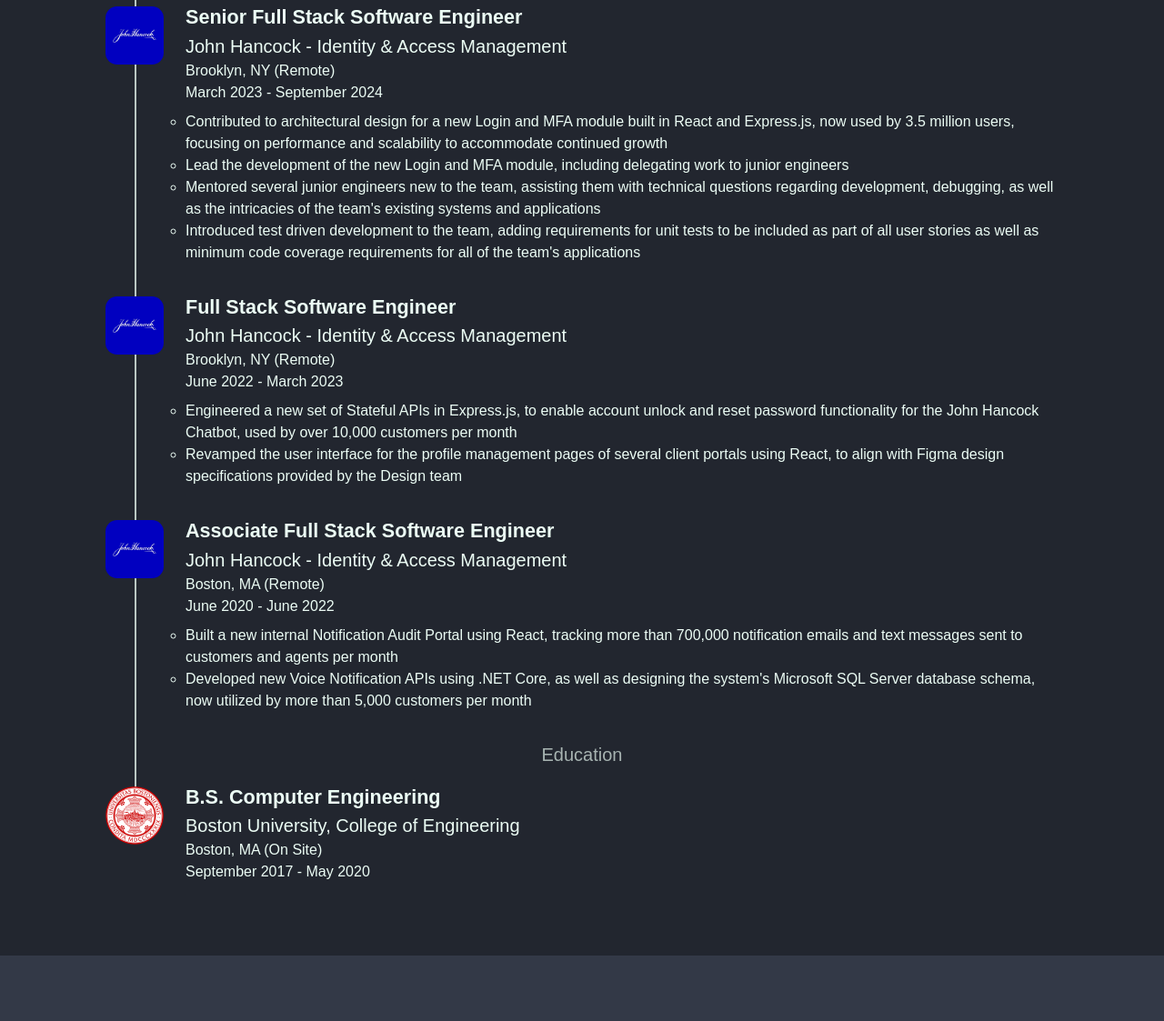
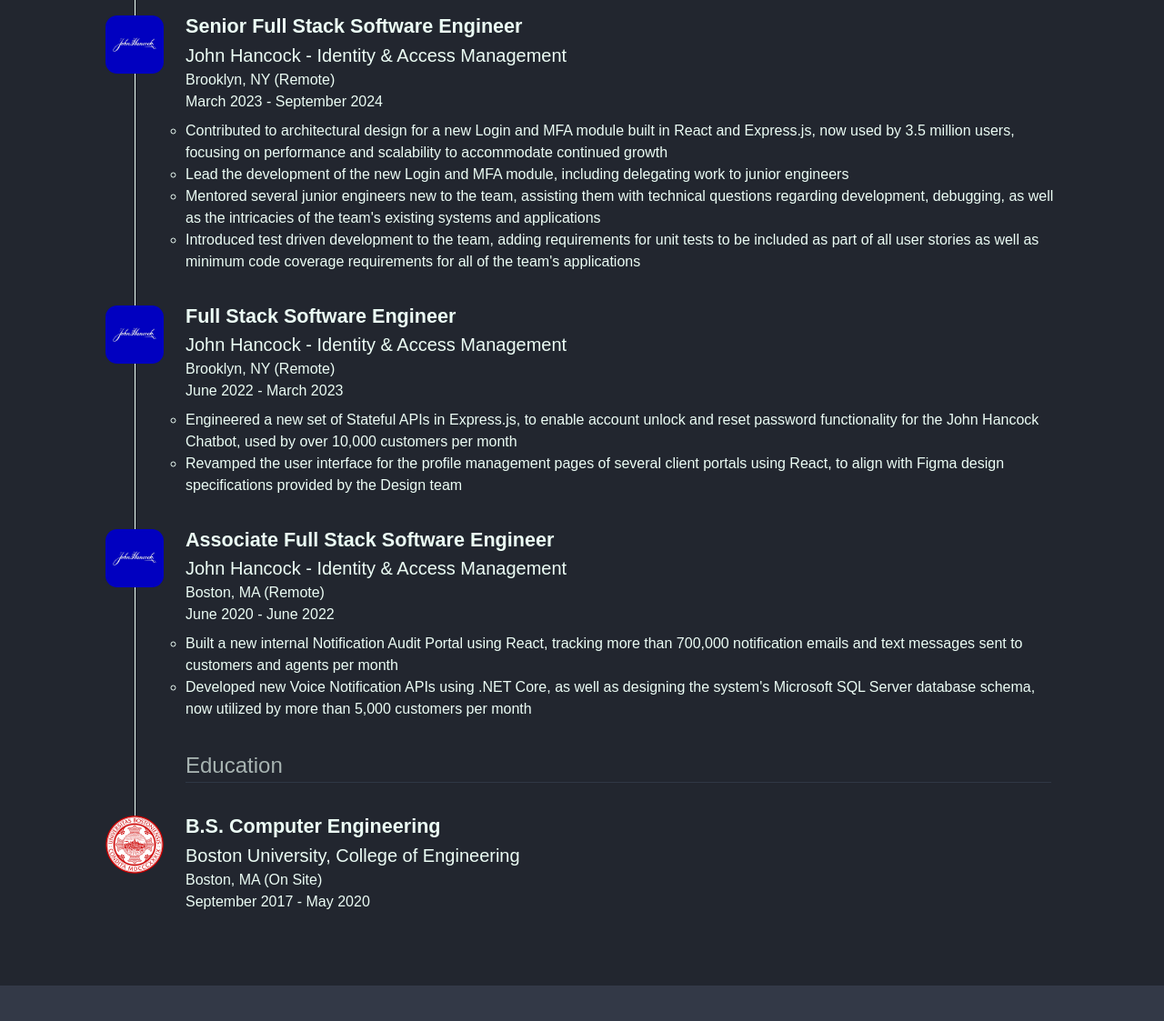
Before and after one commit to alexsalmi/portfolio, an Astro site: page / in a window 1280 px wide. Shown: the part 1943-3066 px from the top of the page at 91% size. Built offline with nearby package versions, Linux system fonts and the light colour scheme; Astro itself is replaced by a stand-in of ours; a web font is replaced by a local one.

Commit message:
Update formatting in experience section

```diff
--- a/src/components/About.astro
+++ b/src/components/About.astro
@@ -66,7 +66,7 @@
   .title {
     font-weight: 500;
     width: 100%;
-    font-size: 2.5rem;
+    font-size: 2rem;
     border-bottom: 1px solid var(--accent-secondary);
   }
 
@@ -110,7 +110,7 @@
   .skillSectionLabel {
     width: 100%;
     padding: 0 0.25rem;
-    font-size: 1.25rem;
+    font-size: 1.2rem;
     font-weight: 500;
     margin-bottom: 0.75rem;
     opacity: 0.9;
--- a/src/components/Experience.astro
+++ b/src/components/Experience.astro
@@ -50,6 +50,7 @@
           <h4>{job.location}</h4>
           <h4>{job.dates}</h4>
         </div>
+        <div class="connectorLine education" />
       </div>
     ))
   }
@@ -62,15 +63,17 @@
     background-color: var(--background-primary);
     display: flex;
     flex-direction: column;
-    align-items: center;
+    align-items: flex-start;
     padding: 4rem 1rem;
   }
 
   .title {
-    font-size: 1.25rem;
+    font-size: 1.5rem;
     font-weight: 500;
     opacity: 0.66;
-    margin-top: 1rem;
+    margin: 1rem 5.5rem;
+    border-bottom: 1px solid var(--accent);
+    width: calc(100% - 6rem);
   }
 
   .experienceItem {
@@ -132,11 +135,32 @@
   .connectorLine {
     position: absolute;
     height: 100%;
-    width: 2px;
+    width: 1px;
     background-color: var(--foreground);
-    opacity: 0.75;
     left: 2rem;
-    top: 5rem;
+    top: 2rem;
+  }
+
+  .connectorLine::before {
+    width: 0.5rem;
+    height: 0.5rem;
+    border-radius: 50%;
+    background-color: var(--foreground);
+    display: inline-block;
+    position: absolute;
+    top: -0.25rem;
+    transform: translateX(-42%);
+    content: "";
+  }
+
+  .connectorLine.education {
+    height: 6.7rem;
+    top: auto;
+    bottom: 7rem;
+  }
+
+  .connectorLine.education::before {
+    content: none;
   }
 
   @media (max-width: 800px) {
```
